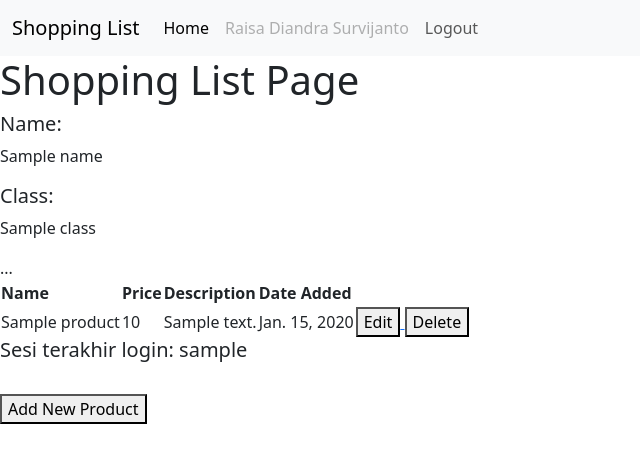
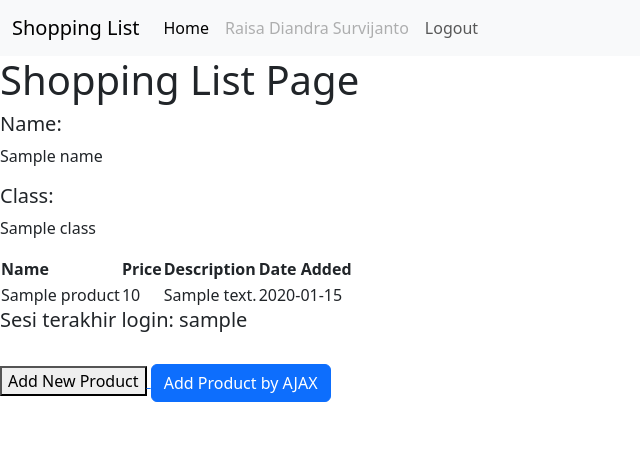
Before and after one commit to raisadiandra/shopping-list, a Django app: template main/templates/main.html in a window 1280 px wide. Shown: the top 463 px of the page, without its empty margins (0-640 px from the left). Run offline with Django 4.2, Linux system fonts and the light colour scheme; tables that the repository leaves empty hold one stand-in row (values such as "Sample post"); the template is opened without the code that fills it: values that come from a table or form of the project are taken from there, most other values are stand-ins (such as "Sample title", 1, 10 or a date in 2020).

Commit message:
tutorial 5 done

```diff
--- a/main/templates/main.html
+++ b/main/templates/main.html
@@ -23,6 +23,38 @@
     </div>
 </nav>
 
+<div class="modal fade" id="exampleModal" tabindex="-1" aria-labelledby="exampleModalLabel" aria-hidden="true">
+  <div class="modal-dialog">
+      <div class="modal-content">
+          <div class="modal-header">
+              <h1 class="modal-title fs-5" id="exampleModalLabel">Add New Product</h1>
+              <button type="button" class="btn-close" data-bs-dismiss="modal" aria-label="Close"></button>
+          </div>
+          <div class="modal-body">
+              <form id="form" onsubmit="return false;">
+                  {% csrf_token %}
+                  <div class="mb-3">
+                      <label for="name" class="col-form-label">Name:</label>
+                      <input type="text" class="form-control" id="name" name="name"></input>
+                  </div>
+                  <div class="mb-3">
+                      <label for="price" class="col-form-label">Price:</label>
+                      <input type="number" class="form-control" id="price" name="price"></input>
+                  </div>
+                  <div class="mb-3">
+                      <label for="description" class="col-form-label">Description:</label>
+                      <textarea class="form-control" id="description" name="description"></textarea>
+                  </div>
+              </form>
+          </div>
+          <div class="modal-footer">
+              <button type="button" class="btn btn-secondary" data-bs-dismiss="modal">Close</button>
+              <button type="button" class="btn btn-primary" id="button_add" data-bs-dismiss="modal">Add Product</button>
+          </div>
+      </div>
+  </div>
+</div>
+
 <h1>Shopping List Page</h1>
 
 <h5>Name:</h5>
@@ -31,38 +63,47 @@
 <h5>Class:</h5>
 <p>{{class}}</p>
 
-    ...
-    <table>
-        <tr>
+<table id="product_table"></table>
+
+<script>
+  async function getProducts() {
+      return fetch("{% url 'main:get_product_json' %}").then((res) => res.json())
+  }
+
+  async function refreshProducts() {
+    document.getElementById("product_table").innerHTML = ""
+    const products = await getProducts()
+    let htmlString = `<tr>
         <th>Name</th>
         <th>Price</th>
         <th>Description</th>
         <th>Date Added</th>
-        </tr>
+    </tr>`
+    products.forEach((item) => {
+        htmlString += `\n<tr>
+        <td>${item.fields.name}</td>
+        <td>${item.fields.price}</td>
+        <td>${item.fields.description}</td>
+        <td>${item.fields.date_added}</td>
+    </tr>`
+  })
 
-        {% comment %} Berikut cara memperlihatkan data produk di bawah baris ini {% endcomment %}
+    document.getElementById("product_table").innerHTML = htmlString
+  }
 
-        {% for product in products %}
-            <tr>
-                <td>{{product.name}}</td>
-                <td>{{product.price}}</td>
-                <td>{{product.description}}</td>
-                <td>{{product.date_added}}</td>
-                <td>
-                    <a href="{% url 'main:edit_product' product.pk %}">
-                        <button>
-                            Edit
-                        </button>
-                    </a>
-                    <a href="{% url 'main:delete_product' product.pk %}">
-                          <button>
-                              Delete
-                          </button>
-                      </a>
-                </td>
-            </tr>
-        {% endfor %}
-    </table>
+  function addProduct() {
+        fetch("{% url 'main:add_product_ajax' %}", {
+            method: "POST",
+            body: new FormData(document.querySelector('#form'))
+        }).then(refreshProducts)
+
+        document.getElementById("form").reset()
+        return false
+    }
+
+  refreshProducts()
+  document.getElementById("button_add").onclick = addProduct
+</script>
 
 <h5>Sesi terakhir login: {{ last_login }}</h5>
 
@@ -74,4 +115,6 @@
     </button>
 </a>
 
+<button type="button" class="btn btn-primary" data-bs-toggle="modal" data-bs-target="#exampleModal">Add Product by AJAX</button>
+
 {% endblock content %}
--- a/main/urls.py
+++ b/main/urls.py
@@ -2,6 +2,7 @@ from django.urls import path
 from main.views import show_main, create_product, show_xml, show_json, show_xml_by_id, show_json_by_id
 from main.views import register, login_user, logout_user
 from main.views import edit_product, delete_product
+from main.views import get_product_json, add_product_ajax
 
 app_name = 'main'
 
@@ -17,4 +18,6 @@ urlpatterns = [
     path('logout/', logout_user, name='logout'),
     path('edit-product/<int:id>', edit_product, name='edit_product'),
     path('delete/<int:id>', delete_product, name='delete_product'),
+    path('get-product/', get_product_json, name='get_product_json'),
+    path('create-product-ajax/', add_product_ajax, name='add_product_ajax'),
 ]
--- a/main/views.py
+++ b/main/views.py
@@ -1,6 +1,7 @@
 import datetime
 from django.shortcuts import render
-from django.http import HttpResponseRedirect
+from django.http import HttpResponseNotFound, HttpResponseRedirect
+from requests import request
 from main.forms import ProductForm
 from django.urls import reverse
 from django.http import HttpResponse
@@ -11,6 +12,7 @@ from django.contrib import messages
 from django.contrib.auth import authenticate, login, logout
 from django.contrib.auth.decorators import login_required
 from main.models import Product
+from django.views.decorators.csrf import csrf_exempt
 
 # Create your views here.
 @login_required(login_url='/login')
@@ -109,3 +111,22 @@ def delete_product(request, id):
     product.delete()
     # Kembali ke halaman awal
     return HttpResponseRedirect(reverse('main:show_main'))
+
+def get_product_json(request):
+    product_item = Product.objects.all()
+    return HttpResponse(serializers.serialize('json', product_item))
+
+@csrf_exempt
+def add_product_ajax(request):
+    if request.method == 'POST':
+        name = request.POST.get("name")
+        price = request.POST.get("price")
+        description = request.POST.get("description")
+        user = request.user
+
+        new_product = Product(name=name, price=price, description=description, user=user)
+        new_product.save()
+
+        return HttpResponse(b"CREATED", status=201)
+
+    return HttpResponseNotFound()
```
Lines whose indentation alone changed are shown as unchanged.
